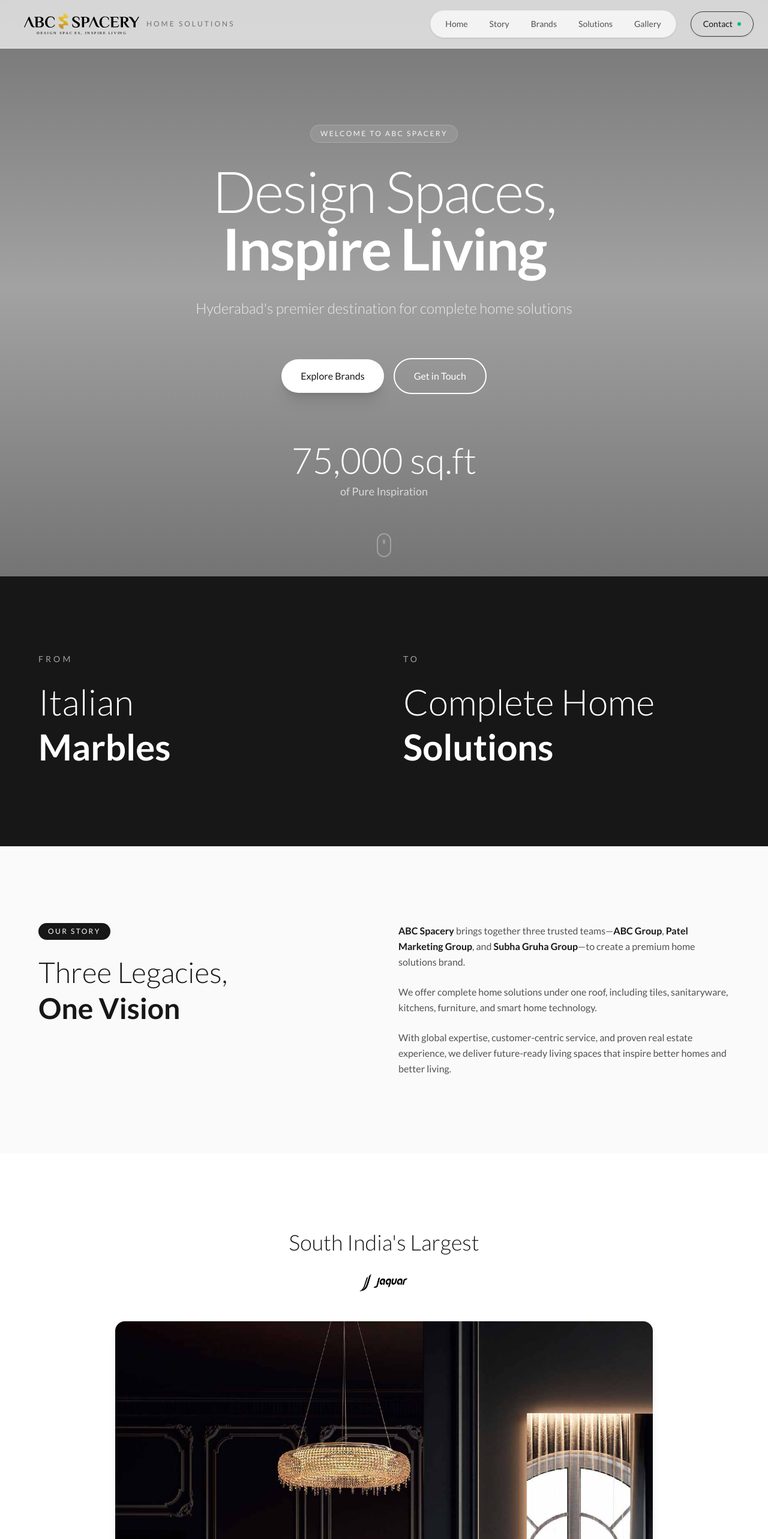
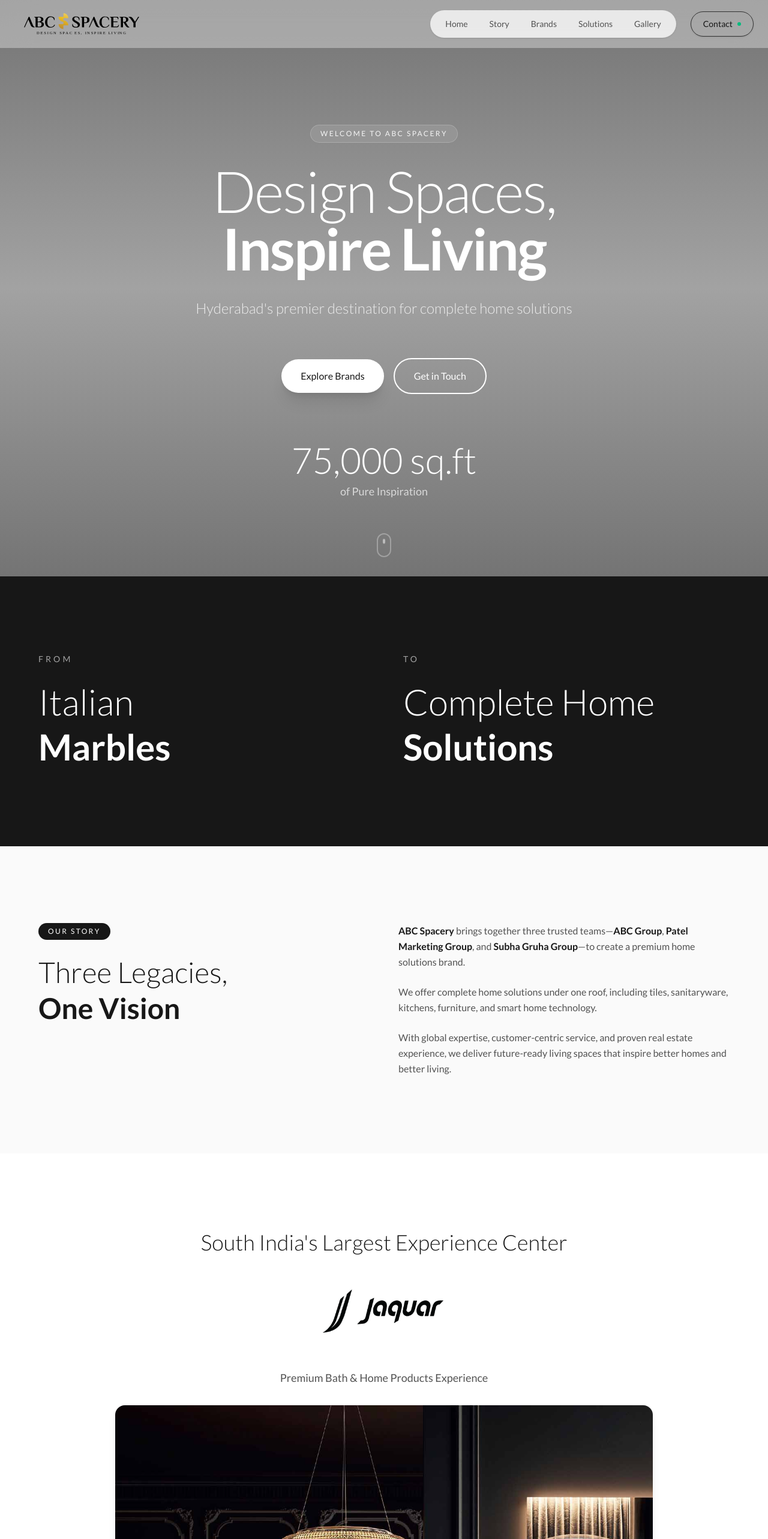
Before and after one commit to tonal-fegno/abc-spacery, a Next.js app: page / in a window 1280 px wide. Shown: the top 2566 px of the page at 60% size. Built offline with nearby package versions, Linux system fonts and the light colour scheme.

Commit message:
Replace hero video format and update header styling for improved design

```diff
--- a/src/app/page.tsx
+++ b/src/app/page.tsx
@@ -121,7 +121,7 @@
   return (
     <div className="min-h-screen bg-white">
       {/* Modern Header */}
-      <header className="fixed top-0 left-0 right-0 z-50 border-b border-neutral-100/70 bg-white/70 backdrop-blur-xl">
+      <header className="fixed top-0 left-0 right-0 z-50 bg-white/35 backdrop-blur-xl">
         <div className="max-w-7.1xl mx-auto pl-6 pr-4 md:pl-10 md:pr-6">
           <div className="flex items-center justify-between h-20 gap-6">
             {/* Logo */}
@@ -129,16 +129,13 @@
               className="cursor-pointer flex items-center gap-3 group"
               onClick={() => scrollToSection("home")}
             >
-              <Image
+              <img
                 src="/logo/abc-spacery-logo.svg"
                 alt="ABC Spacery"
                 width={180}
                 height={36}
                 className="h-9 w-auto transition-transform duration-300 group-hover:scale-[1.03]"
               />
-              <span className="hidden md:inline-block text-xs tracking-[0.25em] uppercase text-neutral-500">
-                Home Solutions
-              </span>
             </div>
 
             {/* Desktop Navigation */}
@@ -244,12 +241,12 @@
             muted
             playsInline
             className="w-full h-full object-cover"
-            style={{ filter: "brightness(0.5)" }}
+            style={{ filter: "brightness(0.6.5)" }}
             onError={(e) => {
               e.currentTarget.style.display = "none";
             }}
           >
-            <source src="/hero-video.mp4" type="video/mp4" />
+            <source src="/hero-video.webm" type="video/webm" />
           </video>
           <div className="absolute inset-0 bg-gradient-to-b from-neutral-900/60 via-neutral-900/40 to-neutral-900/60" />
         </div>
@@ -300,7 +297,7 @@
         {/* Minimal Scroll Indicator */}
         <div className="absolute bottom-8 left-1/2 transform -translate-x-1/2 z-10">
           <div className="w-6 h-10 border-2 border-white/30 rounded-full flex items-start justify-center p-2">
-            <div className="w-1 h-2 bg-white/50 rounded-full scroll-dot-bounce" />
+            <div className="w-1 h-2 bg-white/50 rounded-full animate-bounce" />
           </div>
         </div>
       </section>
@@ -310,7 +307,8 @@
         <div className="max-w-6xl mx-auto">
           <div className="grid md:grid-cols-2 gap-12 md:gap-16 items-center">
             <div
-              className={`space-y-6 transition-all duration-1000 ${isVisible
+              className={`space-y-6 transition-all duration-1000 ${
+                isVisible
                   ? "opacity-100 translate-x-0"
                   : "opacity-0 -translate-x-10"
               }`}
@@ -326,7 +324,8 @@
             </div>
 
             <div
-              className={`space-y-6 transition-all duration-1000 ${isVisible
+              className={`space-y-6 transition-all duration-1000 ${
+                isVisible
                   ? "opacity-100 translate-x-0"
                   : "opacity-0 translate-x-10"
               }`}
@@ -407,17 +406,20 @@
           <div className="space-y-8">
             <div className="text-center space-y-4">
               <h3 className="text-3xl md:text-4xl font-light text-neutral-900">
-                South India's Largest
+                South India's Largest Experience Center
               </h3>
               <div className="flex justify-center">
                 <Image
                   src="/jaquar/jaquar.png"
                   alt="Jaquar"
-                  width={200}
-                  height={80}
-                  className="h-16 w-auto object-contain"
+                  width={400}
+                  height={120}
+                  className="h-40 w-auto object-contain"
                 />
               </div>
+              <p className="text-center text-lg text-neutral-600">
+                Premium Bath & Home Products Experience
+              </p>
             </div>
             <div className="max-w-4xl mx-auto rounded-2xl overflow-hidden shadow-lg">
               <Image
@@ -428,9 +430,6 @@
                 className="w-full h-auto"
               />
             </div>
-            <p className="text-center text-lg text-neutral-600">
-              Premium Bath & Home Products Experience
-            </p>
           </div>
 
           {/* Prominance */}
@@ -443,11 +442,14 @@
                 <Image
                   src="/prominance/prominance-icon.png"
                   alt="Prominance"
-                  width={200}
-                  height={80}
-                  className="h-16 w-auto object-contain"
+                  width={400}
+                  height={120}
+                  className="h-40 w-auto object-contain"
                 />
               </div>
+              <p className="text-center text-lg text-neutral-600">
+                End-to-End Home Interior Design Partner
+              </p>
             </div>
             <div className="max-w-4xl mx-auto rounded-2xl overflow-hidden shadow-lg">
               <Image
@@ -458,9 +460,6 @@
                 className="w-full h-auto"
               />
             </div>
-            <p className="text-center text-lg text-neutral-600">
-              End-to-End Home Interior Design Partner
-            </p>
           </div>
         </div>
       </section>
@@ -510,23 +509,6 @@
               </div>
             ))}
           </div>
-
-          <p
-            ref={brandsMoreRef}
-            className="text-center text-lg pt-12 font-light min-h-[28px]"
-          >
-            {/* Single-line rendering (no overlap): static text until typing starts */}
-            <span
-              className={
-                brandsTypingStarted ? "text-neutral-700" : "text-neutral-500"
-              }
-            >
-              {brandsTypingStarted ? typedText : "...and Many More Brands"}
-              {brandsTypingStarted && isTyping && (
-                <span className="animate-pulse ml-0.5 text-neutral-900">|</span>
-              )}
-            </span>
-          </p>
         </div>
       </section>
 
@@ -537,7 +519,9 @@
             <h2 className="text-4xl md:text-5xl font-light text-neutral-900">
               <span className="block">Complete Home</span>
 
-              <span className="block font-semibold mt-2 md:mt-4">Solutions</span>
+              <span className="block font-semibold mt-2 md:mt-4">
+                Solutions
+              </span>
             </h2>
           </div>
 
@@ -723,18 +707,24 @@
           <div className="py-12 border-b border-neutral-800">
             <div className="flex flex-col md:flex-row md:items-center md:justify-start gap-6 md:gap-10 text-center md:text-left">
               <div className="w-full md:w-auto">
-                <p className="text-lg md:text-xl font-semibold">Patel Marketing</p>
+                <p className="text-lg md:text-xl font-semibold">
+                  Patel Marketing
+                </p>
                 <p className="text-sm text-neutral-500 mt-1">Hyderabad</p>
               </div>
 
-              <div className="hidden md:block h-10 w-px bg-neutral-800/70" aria-hidden="true" />
+              <div
+                className="hidden md:block h-10 w-px bg-neutral-800/70"
+                aria-hidden="true"
+              />
 
               <div className="w-full md:w-auto">
                 <p className="text-lg md:text-xl font-semibold">
                   ABC Group International
                 </p>
                 <p className="text-xs text-neutral-500 mt-2 leading-relaxed md:max-w-md">
-                  India • Qatar • UAE • Oman • Uganda • Rwanda • Kenya • Congo • Tanzania
+                  India • Qatar • UAE • Oman • Uganda • Rwanda • Kenya • Congo •
+                  Tanzania
                 </p>
               </div>
             </div>
```
Also changed, not shown: 2 other files (tests, documents, lock files or other folders). Lines whose indentation alone changed are shown as unchanged.
